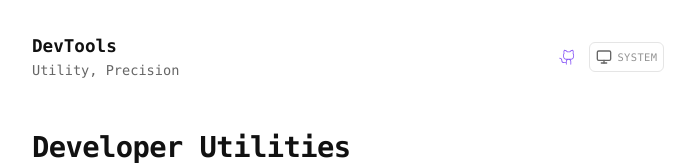
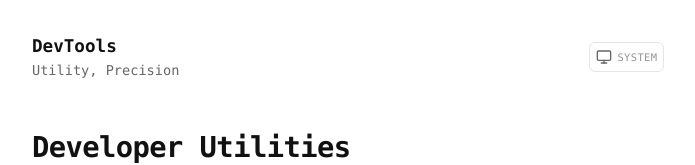
Before and after one commit to yip99/dev-tools, a SvelteKit app: page / in a window 1280 px wide. Shown: the top 165 px of the page, without its empty margins (292-987 px from the left). Built offline with nearby package versions, Linux system fonts and the light colour scheme.

Commit message:
header, footer

```diff
--- a/src/routes/+layout.svelte
+++ b/src/routes/+layout.svelte
@@ -24,27 +24,6 @@
 			</div>
 
 			<nav class="profile-nav" aria-label="Primary">
-				<a
-					class="nav-link github"
-					target="_blank"
-					rel="noreferrer"
-					href="https://github.com/your-username/devtools"
-					aria-label="GitHub"
-					title="GitHub"
-				>
-					<svg
-						xmlns="http://www.w3.org/2000/svg"
-						width="18"
-						height="18"
-						fill="currentColor"
-						viewBox="0 0 256 256"
-						aria-hidden="true"
-					>
-						<path
-							d="M206.13,75.92A57.79,57.79,0,0,0,201.2,29a6,6,0,0,0-5.2-3,57.77,57.77,0,0,0-47,24H123A57.77,57.77,0,0,0,76,26a6,6,0,0,0-5.2,3,57.79,57.79,0,0,0-4.93,46.92A55.88,55.88,0,0,0,58,104v8a54.06,54.06,0,0,0,50.45,53.87A37.85,37.85,0,0,0,98,192v10H72a26,26,0,0,1-26-26A38,38,0,0,0,8,138a6,6,0,0,0,0,12,26,26,0,0,1,26,26,38,38,0,0,0,38,38H98v18a6,6,0,0,0,12,0V192a26,26,0,0,1,52,0v40a6,6,0,0,0,12,0V192a37.85,37.85,0,0,0-10.45-26.13A54.06,54.06,0,0,0,214,112v-8A55.88,55.88,0,0,0,206.13,75.92ZM202,112a42,42,0,0,1-42,42H112a42,42,0,0,1-42-42v-8a43.86,43.86,0,0,1,7.3-23.69,6,6,0,0,0,.81-5.76,45.85,45.85,0,0,1,1.43-36.42,45.85,45.85,0,0,1,35.23,21.1A6,6,0,0,0,119.83,62h32.34a6,6,0,0,0,5.06-2.76,45.83,45.83,0,0,1,35.23-21.11,45.85,45.85,0,0,1,1.43,36.42,6,6,0,0,0,.79,5.74A43.78,43.78,0,0,1,202,104Z"
-						></path>
-					</svg>
-				</a>
 				<button class="theme-toggle" onclick={cycleTheme} aria-label="Cycle theme">
 					<svg
 						class="theme-icon-light"
@@ -114,8 +93,7 @@
 	</main>
 
 	<footer class="site-footer">
-		<span>Client-side only.</span>
+		<span>© {new Date().getFullYear()}</span>
 		<div class="footer-emoji" role="img" aria-label="tools emoji">🛠️</div>
-		<a href="https://github.com/your-username/devtools" class="footer-hint">View Source</a>
 	</footer>
 </div>
```
